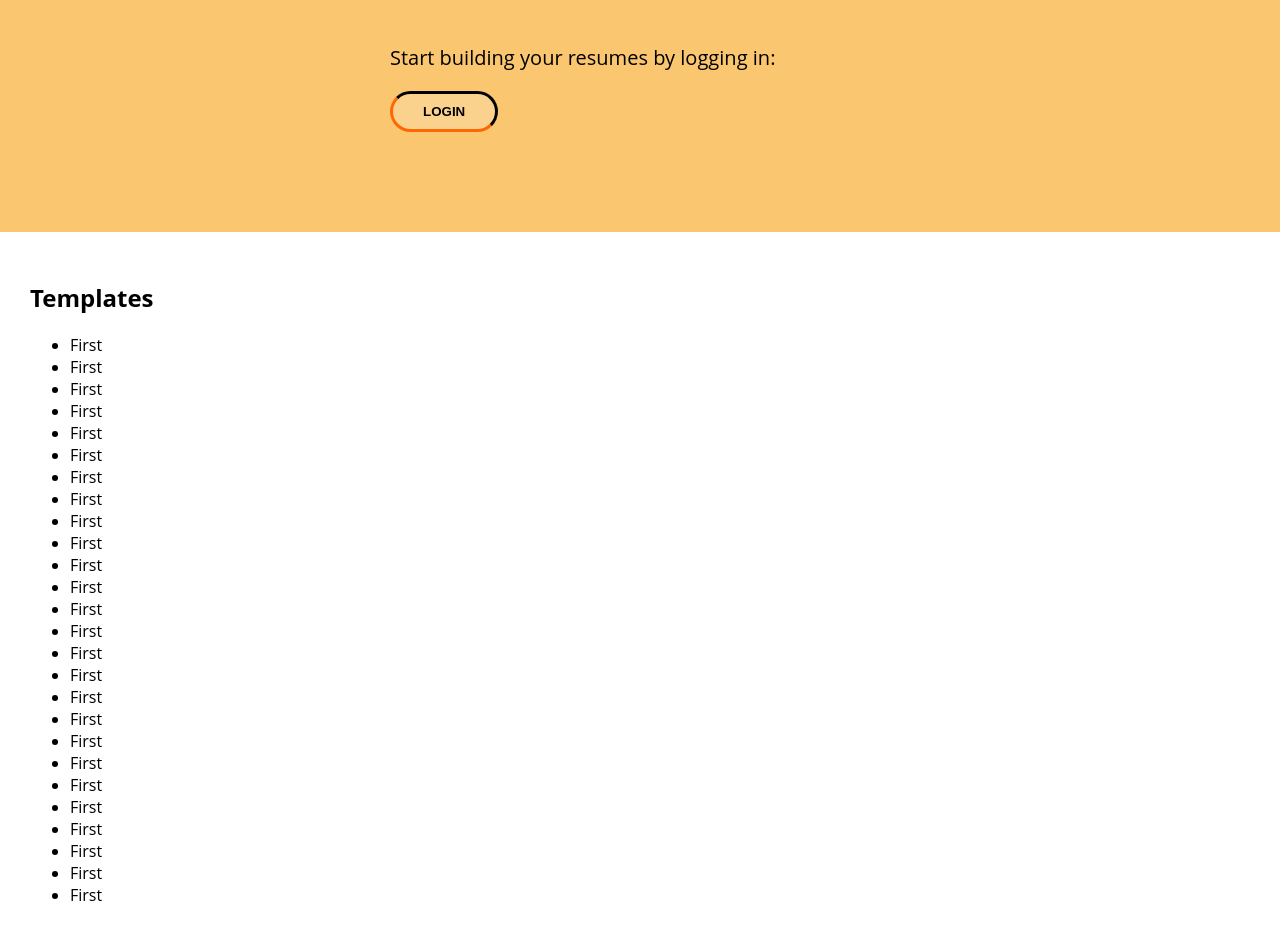
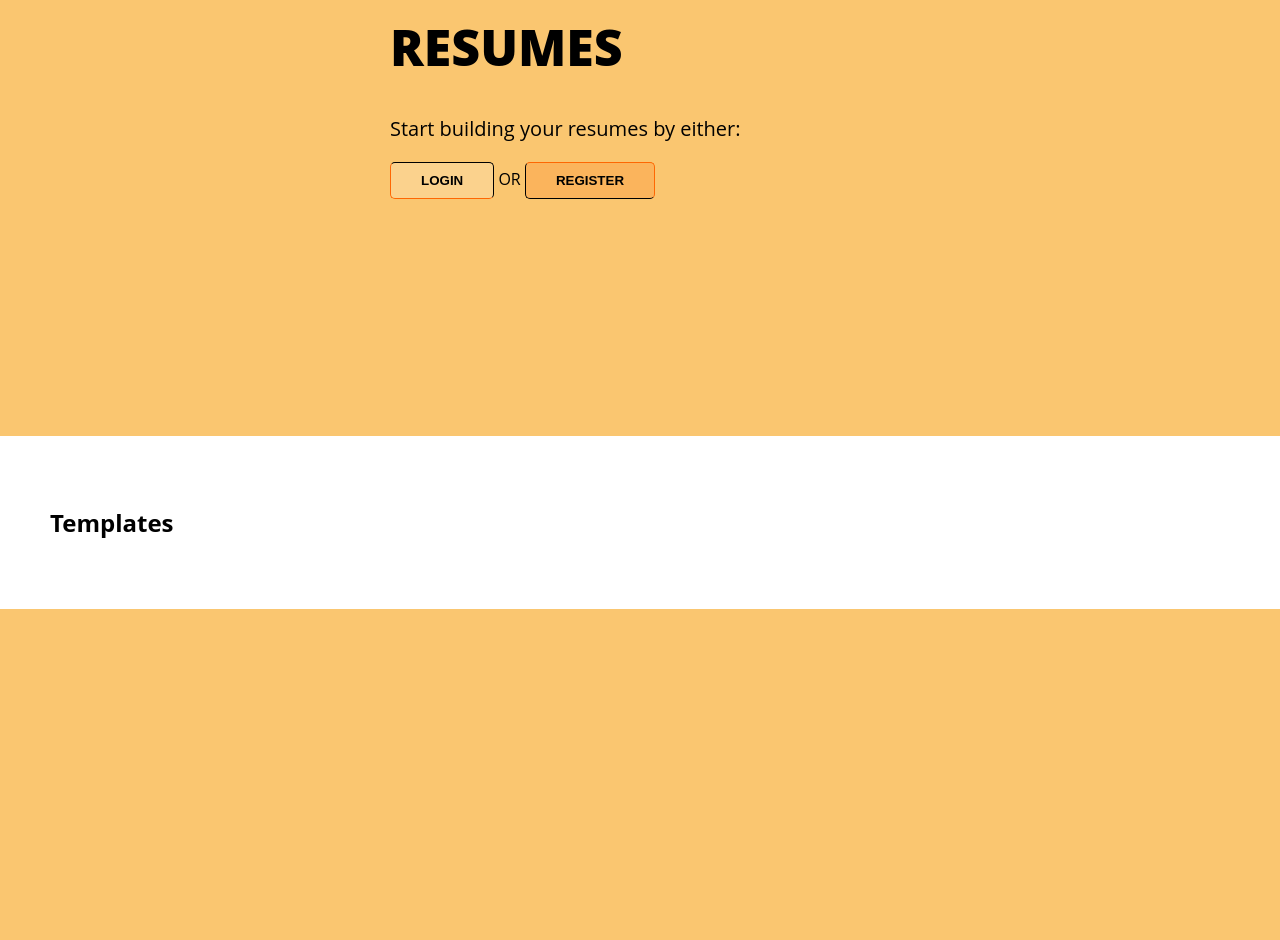
Before and after one commit to jorge20080/ResumeBuilder, a React (Vite) app in the folder frontend/: page / in a window 1280 px wide. Shown: the part 368-1308 px from the top of the page. After the commit the page ends 977 px from the top, so only its background shows below. Built offline with nearby package versions, Linux system fonts and the light colour scheme.

Commit message:
More styling changes were uploaded

```diff
--- a/frontend/package.json
+++ b/frontend/package.json
@@ -12,6 +12,7 @@
   "dependencies": {
     "react": "^18.2.0",
     "react-dom": "^18.2.0",
+    "react-multi-carousel": "^2.8.5",
     "react-router-dom": "^6.23.1"
   },
   "devDependencies": {
--- a/frontend/src/components/Button/Button.module.css
+++ b/frontend/src/components/Button/Button.module.css
@@ -1,18 +1,26 @@
-.primary_btn{
+.btn{
     padding: 10px 30px;
     text-transform: uppercase;
-    border: 3px solid #fe6703;
+    font-weight: 900;
+    border-radius: 5px;
+    transition: all 300ms ease-in-out;
+    border-width: 1.5px;
+    border-style:solid;
+}
+.primary_btn{
+    background-color: rgba(255, 255, 255, 0.2);
     border-color: black black #fe6703 #fe6703;
-    background-color: transparent;
-    color: black;
-    font-weight: 900;
-    border-radius: 50px;
-    transition: all 300ms ease-in-out;
-    background-color: rgba(255, 255, 255, 0.2);
 }
 .primary_btn:hover{
     border-color: #fe6703 #fe6703 black black;
 }
-button:hover{
+.secondary_btn{
+    background-color: #fe67032e;
+    border-color: #fe6703 #fe6703 black black;
+}
+.secondary_btn:hover{
+    border-color: black black #fe6703 #fe6703;
+}
+.btn:hover{
     cursor: pointer;
 }
--- a/frontend/src/components/Button/Button.tsx
+++ b/frontend/src/components/Button/Button.tsx
@@ -3,8 +3,9 @@ import styles from './Button.module.css';
 
 type Props = {
     children: ReactNode,
+    type?: 'primary'|'secondary'
 }
-const Button = ({children, ...rest}: Props) =>{
-    return <button className={styles.primary_btn} {...rest} >{children}</button>
+const Button = ({children, type, ...rest}: Props) =>{
+    return <button className={`${type==="primary"? styles.primary_btn : styles.secondary_btn} ${styles.btn}`} {...rest} >{children}</button>
 }
 export default Button;
--- a/frontend/src/components/MainHeader/MainHeader.module.css
+++ b/frontend/src/components/MainHeader/MainHeader.module.css
@@ -14,3 +14,9 @@
 .secondary_color{
     color: #fe6703;
 }
+
+@media screen and (max-width:720px){
+    .header{
+        width: 80%;
+    }
+}
--- a/frontend/src/components/MainHeader/MainHeader.tsx
+++ b/frontend/src/components/MainHeader/MainHeader.tsx
@@ -5,8 +5,10 @@ const MainHeader = () =>{
     return (
         <header className={styles.header}>
             <h1>The <span className={styles.secondary_color}>#1</span> Site for building your resumes</h1>
-            <p>Start building your resumes by logging in:</p>
-            <Button>Login</Button>
+            <p>Start building your resumes by either:</p>
+            <Button type="primary">Login</Button>
+            <span> OR </span>
+            <Button type="secondary">Register</Button>
         </header>
     )
 }
--- a/frontend/src/index.css
+++ b/frontend/src/index.css
@@ -7,6 +7,6 @@ body {
   background-color: #fac670;
   /* background-color: #f37925; */
 }
-main{
+/* main{
   margin-top: 100px;
-}
+} */
--- a/frontend/src/pages/Home/Home.module.css
+++ b/frontend/src/pages/Home/Home.module.css
@@ -1,4 +1,9 @@
 section{
-    padding: 30px;
+    padding: 50px;
     background-color: white;
 }
+main{
+    min-height: calc(100vh - 70px);
+    display: grid;
+    place-content: center;
+}
--- a/frontend/src/pages/Home/Home.tsx
+++ b/frontend/src/pages/Home/Home.tsx
@@ -9,34 +9,6 @@ const Home = () =>{
             </main>
             <section className={styles.test}>
                 <h2>Templates</h2>
-                <ul>
-                    <li>First</li>
-                    <li>First</li>
-                    <li>First</li>
-                    <li>First</li>
-                    <li>First</li>
-                    <li>First</li>
-                    <li>First</li>
-                    <li>First</li>
-                    <li>First</li>
-                    <li>First</li>
-                    <li>First</li>
-                    <li>First</li>
-                    <li>First</li>
-                    <li>First</li>
-                    <li>First</li>
-                    <li>First</li>
-                    <li>First</li>
-                    <li>First</li>
-                    <li>First</li>
-                    <li>First</li>
-                    <li>First</li>
-                    <li>First</li>
-                    <li>First</li>
-                    <li>First</li>
-                    <li>First</li>
-                    <li>First</li>
-                </ul>
             </section>
         </>
     )
```
Also changed, not shown: 1 other file (tests, documents, lock files or other folders).
